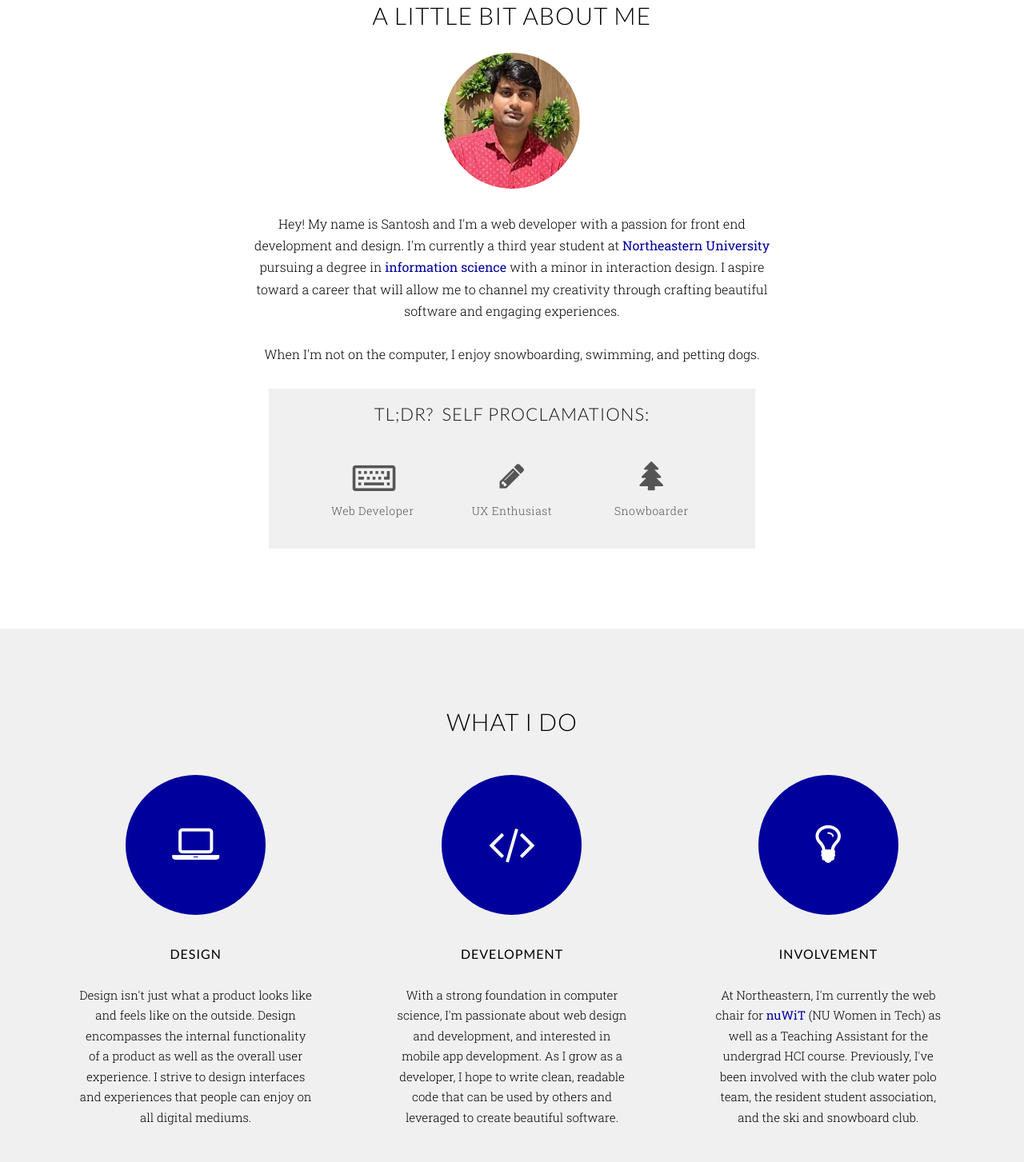
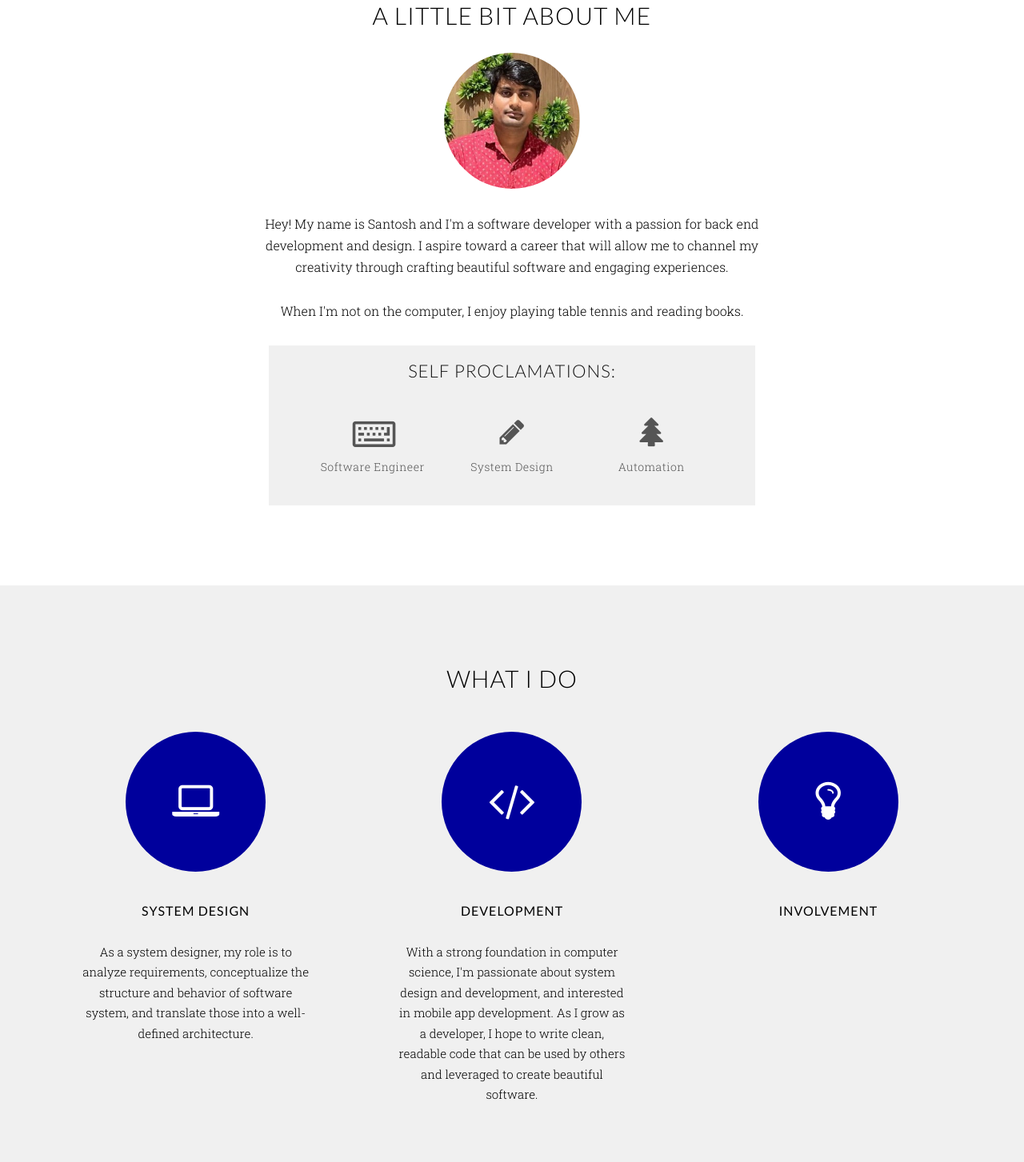
Before and after one commit to santoshyadav1402/aboutme, a plain HTML site: page index.html in a window 1280 px wide. Shown: the part 837-2290 px from the top of the page at 80% size. Drawn offline with nearby package versions, Linux system fonts and the light colour scheme.

Commit message:
Update index.html

```diff
--- a/index.html
+++ b/index.html
@@ -76,28 +76,27 @@
                             <h2>A Little Bit About Me</h2>
                             <img src="img/1657092717307.jfif" id="prof-pic" />
                             <p>
-                                Hey! My name is Santosh and I'm a web developer with a passion for front end development and design. I'm currently a third year student at
-                                <a href="#" target="_blank">Northeastern University</a> pursuing a degree in <a href="#" target="_blank">information science</a> with a minor in interaction design. I aspire toward a career that will allow me to channel my creativity through crafting beautiful software and engaging experiences.
+                                Hey! My name is Santosh and I'm a software developer with a passion for back end development and design.  I aspire toward a career that will allow me to channel my creativity through crafting beautiful software and engaging experiences.
                                 <br>
-                                <br> When I'm not on the computer, I enjoy snowboarding, swimming, and petting dogs.
+                                <br> When I'm not on the computer, I enjoy playing table tennis and reading books.
                             </p>
                         </div>
                     </div>
                     <div class="row text-center">
                         <div id="tl-dr">
-                            <h3>TL;DR?&nbsp;&nbsp;Self Proclamations:</h3>
+                            <h3>Self Proclamations:</h3>
                             <!-- <h4>Self Proclamations:</h4> -->
                             <div class="tldr-proc">
                                 <div class="tldr-icon" id="tldr-keyboard"><i class="fa fa-keyboard-o"></i></div>
-                                <h5>Web Developer</h5>
+                                <h5>Software Engineer</h5>
                             </div>
                             <div class="tldr-proc">
                                 <div class="tldr-icon"><i class="fa fa-pencil"></i></div>
-                                <h5>UX Enthusiast</h5>
+                                <h5>System Design</h5>
                             </div>
                             <div class="tldr-proc">
                                 <div class="tldr-icon"><i class="fa fa-tree"></i></div>
-                                <h5>Snowboarder</h5>
+                                <h5>Automation</h5>
                             </div>
                             <div </div>
                             </div>
@@ -114,19 +113,19 @@
                         <div class="spacer-10"></div>
                         <div class="col-md-4 wp2">
                             <div class="icon"><i class="fa fa-laptop"></i></div>
-                            <h3>Design</h3>
-                            <p>Design isn't just what a product looks like and feels like on the outside. Design encompasses the internal functionality of a product as well as the overall user experience. I strive to design interfaces and experiences that people can enjoy on all digital mediums.
+                            <h3>System Design</h3>
+                            <p> As a system designer, my role is to analyze requirements, conceptualize the structure and behavior of software system, and translate those into a well-defined architecture.
                             </p>
                         </div>
                         <div class="col-md-4 wp2 delay-025s">
                             <div class="icon"><i class="fa fa-code"></i></div>
                             <h3>Development</h3>
-                            <p>With a strong foundation in computer science, I'm passionate about web design and development, and interested in mobile app development. As I grow as a developer, I hope to write clean, readable code that can be used by others and leveraged to create beautiful software.</p>
+                            <p>With a strong foundation in computer science, I'm passionate about system design and development, and interested in mobile app development. As I grow as a developer, I hope to write clean, readable code that can be used by others and leveraged to create beautiful software.</p>
                         </div>
                         <div class="col-md-4 wp2 delay-05s">
                             <div class="icon"><i class="fa fa-lightbulb-o"></i></div>
                             <h3>Involvement</h3>
-                            <p>At Northeastern, I'm currently the web chair for <a href="#" target="_blank">nuWiT</a> (NU Women in Tech) as well as a Teaching Assistant for the undergrad HCI course. Previously, I've been involved with the club water polo team, the resident student association, and the ski and snowboard club.</p>
+                            <p><a href="#" target="_blank"></a></p>
                         </div>
                     </div>
                 </div>
```
